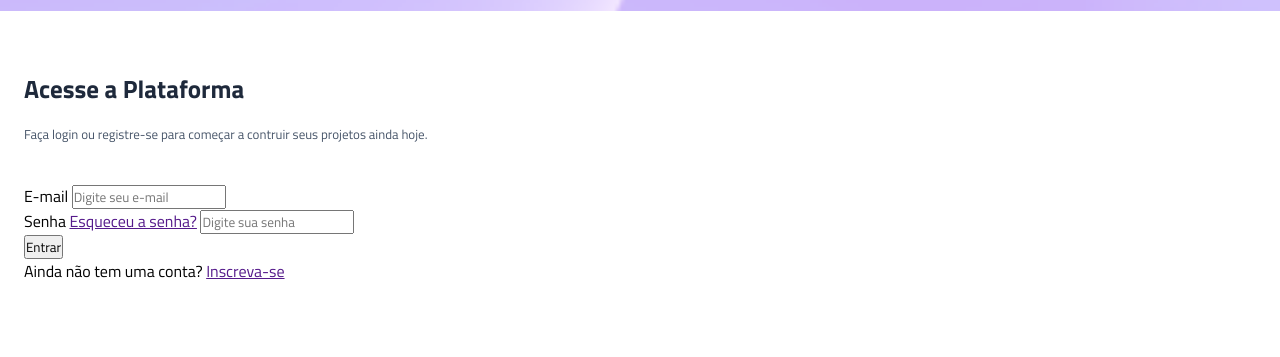
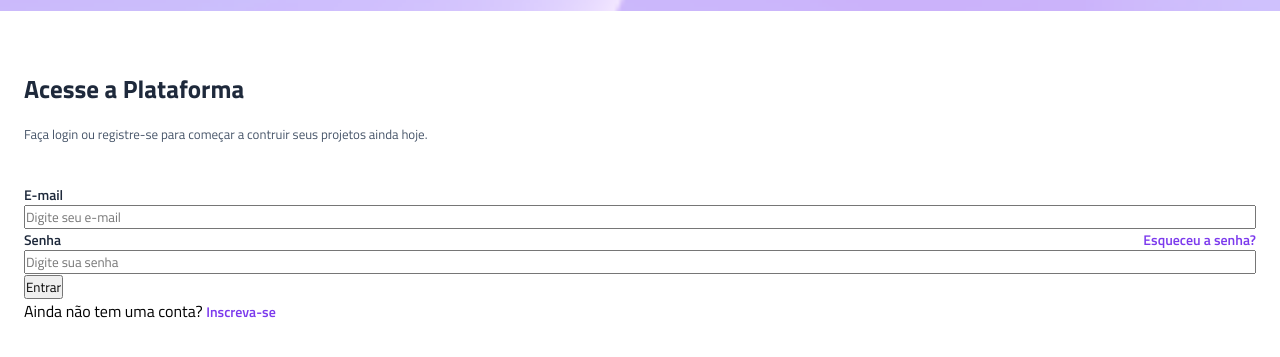
Before and after one commit to kessyaquerino/projeto_vertigo, a plain HTML site: page index.html in a window 1280 px wide. Shown: the part 123-480 px from the top of the page. Drawn offline with Linux system fonts and the light colour scheme.

Commit message:
estilização dos labels e das ancoras de seção de login

```diff
--- a/index.html
+++ b/index.html
@@ -30,8 +30,10 @@
                 </div>
 
                 <div class="input-box">
-                    <label for="senha">Senha</label>
+                    <div>
+                        <label for="senha">Senha</label>
                     <a href="">Esqueceu a senha?</a>
+                    </div>
                     <input type="password" placeholder="Digite sua senha" id="senha">
                 </div>
 
--- a/style.css
+++ b/style.css
@@ -8,6 +8,7 @@
 :root{
     --gray-800: #1E293B;
     --gray-600: #475569;
+    --purple: #7c3aed;
 }
 
 header{
@@ -39,5 +40,32 @@ main{
 .descricao p {
     font-size: 0.8125rem;
     color: var(--gray-600);
-    margin-bottom: 2.5rem;
 }
+
+.input-box {
+    display: flex;
+    flex-direction: column;
+}
+
+.input-box div {
+    display: flex;
+    justify-content: space-between;
+    align-items: center;
+}
+
+.login label {
+    font-size: 0.875rem;
+    color: var(--gray-800);
+    font-weight: 600;
+}
+
+.login a{
+    color: var(--purple);
+    text-decoration: none;
+    font-size: 0.875rem;
+    font-weight: 600;
+}
+
+.login a:hover{
+    text-decoration: underline;
+}
```
